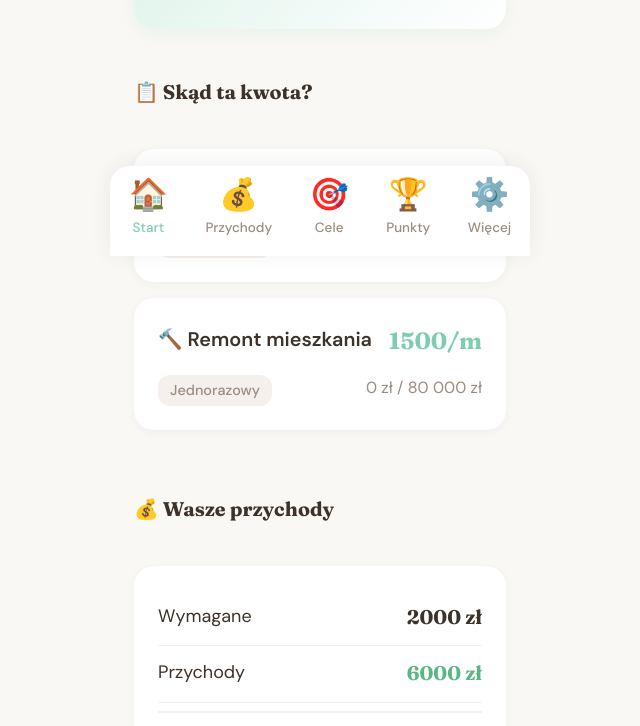
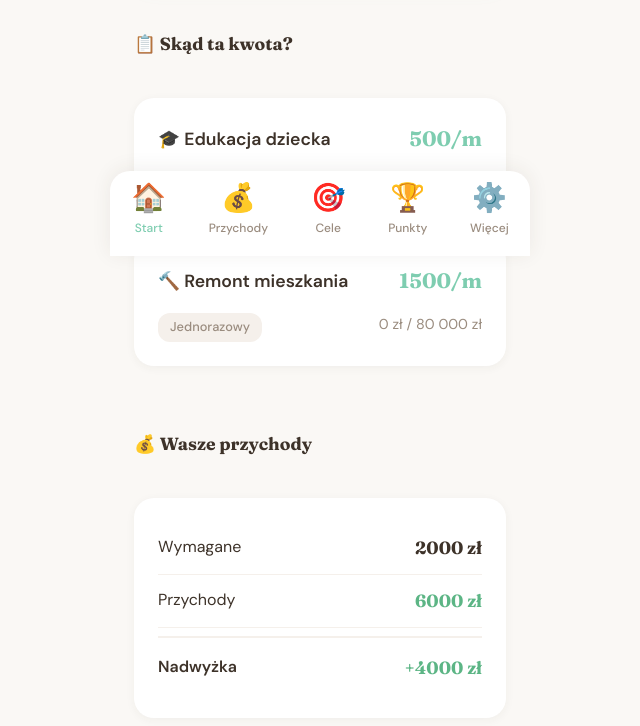
Before and after one commit to kmylpenter/FamilyGoals, a plain HTML site: page index.html in a window 1280 px wide. Shown: the part 544-1270 px from the top of the page, without its empty margins (320-960 px from the left). Drawn offline with Linux system fonts and the light colour scheme.

Commit message:
fix: Reduce base font size 18px → 16px

```diff
--- a/css/main.css
+++ b/css/main.css
@@ -24,7 +24,7 @@
 }
 
 * { box-sizing: border-box; margin: 0; padding: 0; }
-html { font-size: 18px; } /* Base size for mobile */
+html { font-size: 16px; } /* Standard mobile size */
 body {
   font-family: var(--font);
   background: var(--bg);
```
